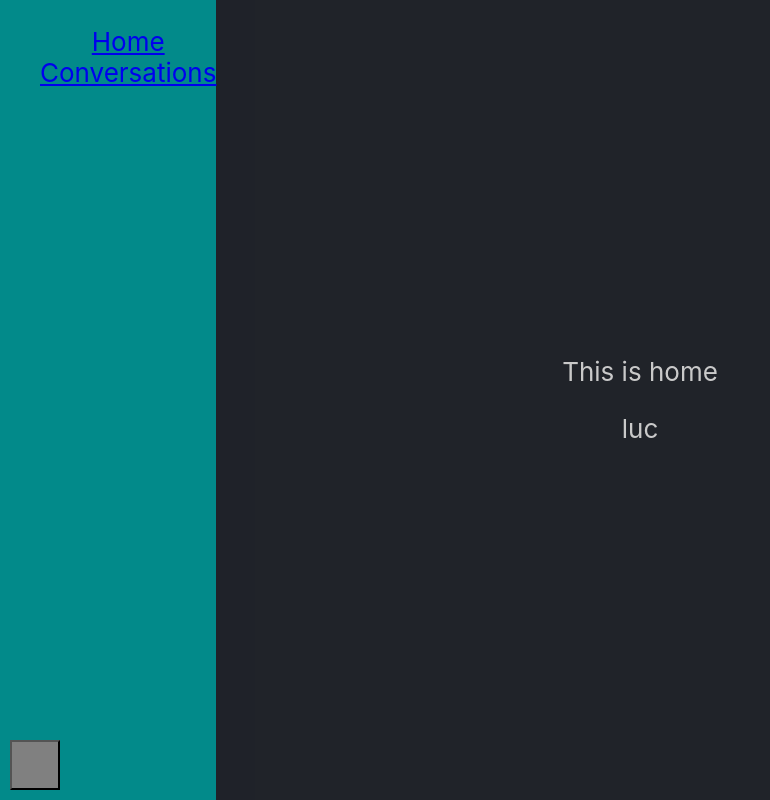
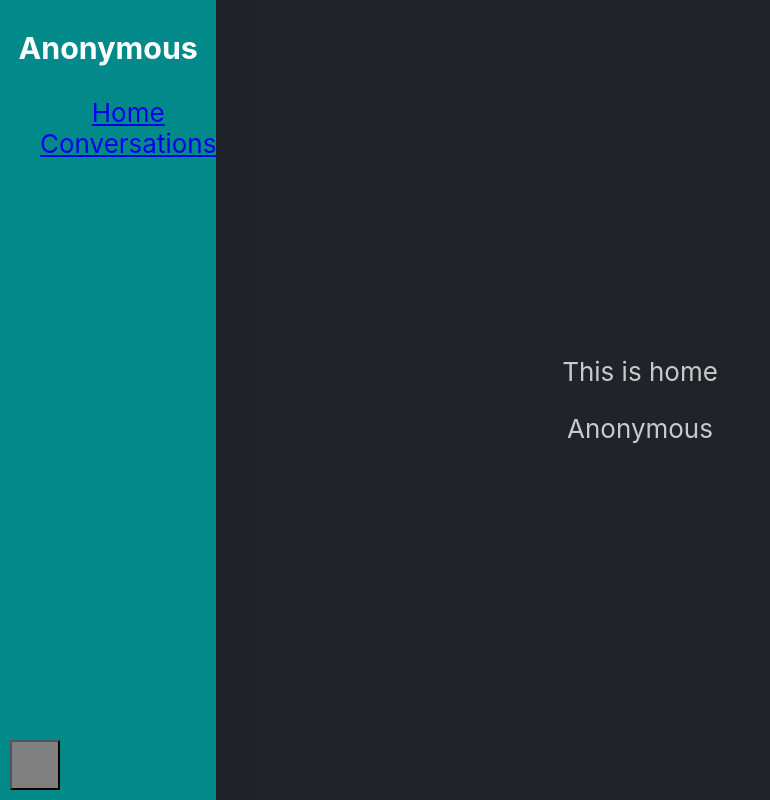
Before and after one commit to LucHighwalker/ava_frontend, a React (Create React App) app: page / in a window 1280 px wide. Shown: the whole page, without its empty margins (0-770 px from the left). Built offline with nearby package versions, Linux system fonts and the light colour scheme.

Commit message:
[Add] App now asks for name.

```diff
--- a/src/App.tsx
+++ b/src/App.tsx
@@ -1,4 +1,4 @@
-import React from "react";
+import React, { Component } from "react";
 import {
 	BrowserRouter as Router,
 	Route,
@@ -12,31 +12,54 @@ import Navbar from "./components/navbar";
 import Conversations from "./components/conversations";
 import Conversation from "./components/conversation";
 
-function App() {
+type State = {
+	user: string;
+};
+
+export default class App extends Component<any, State> {
+	state: State = {
+		user: "Anonymous",
+	};
+
+	componentDidMount() {
+		if (this.state.user === "") {
+			const user = window.prompt("What is your name?", "Anonymous");
+			if (user)
+				this.setState({
+					user,
+				});
+		}
+	}
+
+	render() {
 		return (
 			<div className="App">
 				<header className="App-header">
 					<Router>
-					<Navbar user="luc"></Navbar>
+						<Navbar user={this.state.user}></Navbar>
 
 						<Route
 							path="/"
 							exact
 							render={(props: RouteComponentProps<any>) => (
-							<Home {...props} message="This is home" />
+								<Home
+									{...props}
+									user={this.state.user}
+									message="This is home"
+								/>
 							)}
 						/>
 						<Route
 							path="/conversation"
 							exact
 							render={(props: RouteComponentProps<any>) => (
-							<Conversations {...props} user="luc" />
+								<Conversations {...props} user={this.state.user} />
 							)}
 						/>
 						<Route
 							path="/conversation/:id"
 							render={(props: RouteComponentProps<any>) => (
-							<Conversation {...props} user="luc" />
+								<Conversation {...props} user={this.state.user} />
 							)}
 						/>
 					</Router>
@@ -44,5 +67,4 @@ function App() {
 			</div>
 		);
 	}
-
-export default App;
+}
--- a/src/components/conversation.scss
+++ b/src/components/conversation.scss
@@ -17,10 +17,6 @@ textarea {
 
 .textBox {
   background-color: red;
-  // position: absolute;
-  // top: 0;
-  // left: 0;
-  // margin: auto 100px;
 
 	*,
 	*::before,
--- a/src/components/conversation.tsx
+++ b/src/components/conversation.tsx
@@ -3,15 +3,17 @@ import React, {
 	ChangeEvent,
 	MouseEvent,
 	KeyboardEvent,
-	UIEvent,
 } from "react";
-import { withRouter } from "react-router-dom";
+import { withRouter, RouteComponentProps } from "react-router-dom";
 import socketIOClient from "socket.io-client";
 
 import "./conversation.scss";
 
+interface Props extends RouteComponentProps {
+	user: string;
+}
+
 type State = {
-	user: string;
 	socket: any;
 	id: string | undefined;
 	text: string;
@@ -33,9 +35,8 @@ type Mutation = {
 	origin: any;
 };
 
-class Conversation extends Component<any, State> {
+class Conversation extends Component<Props | any, State> {
 	state: State = {
-		user: "luc",
 		socket: undefined,
 		id: undefined,
 		text: "",
@@ -48,7 +49,7 @@ class Conversation extends Component<any, State> {
 	input: any = null;
 
 	currentMutation: Mutation = {
-		author: "Bob",
+		author: "",
 		conversationId: "",
 		data: {
 			_index: 0,
@@ -59,7 +60,7 @@ class Conversation extends Component<any, State> {
 		origin: undefined,
 	};
 
-	constructor(props: any) {
+	constructor(props: Props) {
 		super(props);
 
 		this.highlightLastMutation = this.highlightLastMutation.bind(this);
@@ -68,6 +69,7 @@ class Conversation extends Component<any, State> {
 	componentDidMount() {
 		const { id } = this.props.match.params;
 		this.setState({ id });
+		this.resetMutation()
 
 		fetch("http://localhost:3000/conversations/read/" + id)
 			.then((res) => res.json())
@@ -91,7 +93,7 @@ class Conversation extends Component<any, State> {
 
 	resetMutation() {
 		this.currentMutation = {
-			author: "Bob",
+			author: this.props.user,
 			conversationId: this.state.id,
 			data: {
 				_index: 0,
@@ -240,9 +242,6 @@ class Conversation extends Component<any, State> {
 							this.deleteMutation();
 						}
 					}}
-					// onScroll={(event: UIEvent<HTMLTextAreaElement>) => {
-					// 	console.log(event);
-					// }}
 				/>
 				<div className="highlightBox">
 					<div className="highlights">{this.highlightLastMutation()}</div>
--- a/src/components/conversations.tsx
+++ b/src/components/conversations.tsx
@@ -6,13 +6,11 @@ type Props = {
 };
 
 type State = {
-	user: string;
 	conversations: object[];
 };
 
 export default class Conversations extends Component<Props, State> {
 	state: State = {
-		user: "luc",
 		conversations: [],
 	};
 
--- a/src/components/home.tsx
+++ b/src/components/home.tsx
@@ -1,22 +1,15 @@
-import React, { Component } from "react";
+import React from "react";
 
 type Props = {
+	user: string;
 	message: string;
 };
 
-type State = {
-	user: string;
-};
-
-export default class Home extends Component<Props, State> {
-	state: State = {
-		user: "luc",
-	};
-
-	render() {
-		return (<div>
-      <p>{this.props.message}</p>
-      <p>{this.state.user}</p>
-    </div>);
-	}
+export default function Home(props: Props) {
+	return (
+		<div>
+			<p>{props.message}</p>
+			<p>{props.user}</p>
+		</div>
+	);
 }
--- a/src/components/navbar.tsx
+++ b/src/components/navbar.tsx
@@ -8,13 +8,11 @@ type Props = {
 };
 
 type State = {
-	user: string;
 	hidden: boolean;
 };
 
 export default class Navbar extends Component<Props, State> {
 	state: State = {
-		user: "luc",
 		hidden: true,
 	};
 
@@ -28,6 +26,7 @@ export default class Navbar extends Component<Props, State> {
 		return (
 			<div>
 				<nav className={this.state.hidden ? "navbar hidden" : "navbar"}>
+					<h3>{this.props.user}</h3>
 					<ul>
 						<li>
 							<Link to="/">Home</Link>
```
Lines whose indentation alone changed are shown as unchanged.
